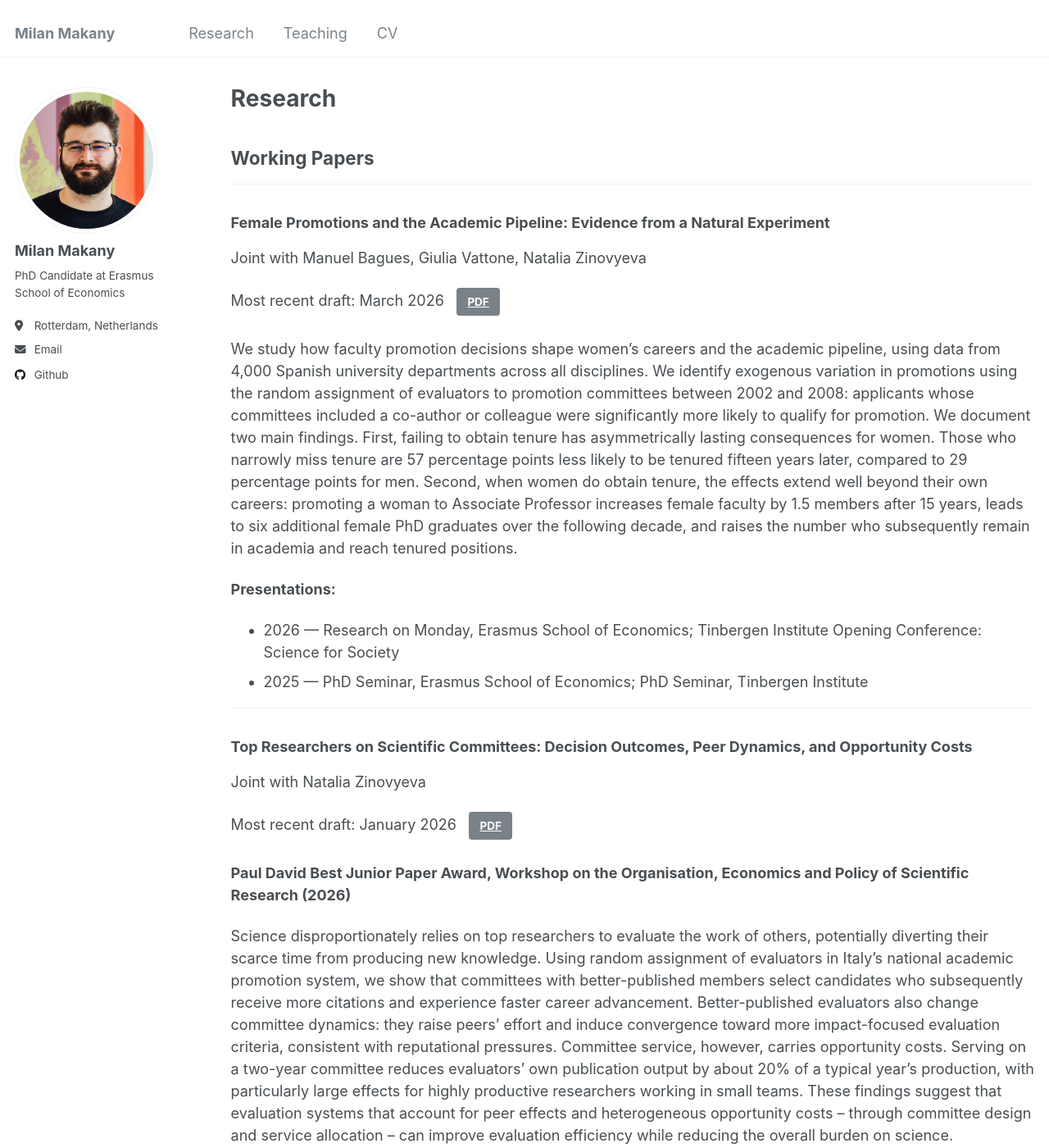
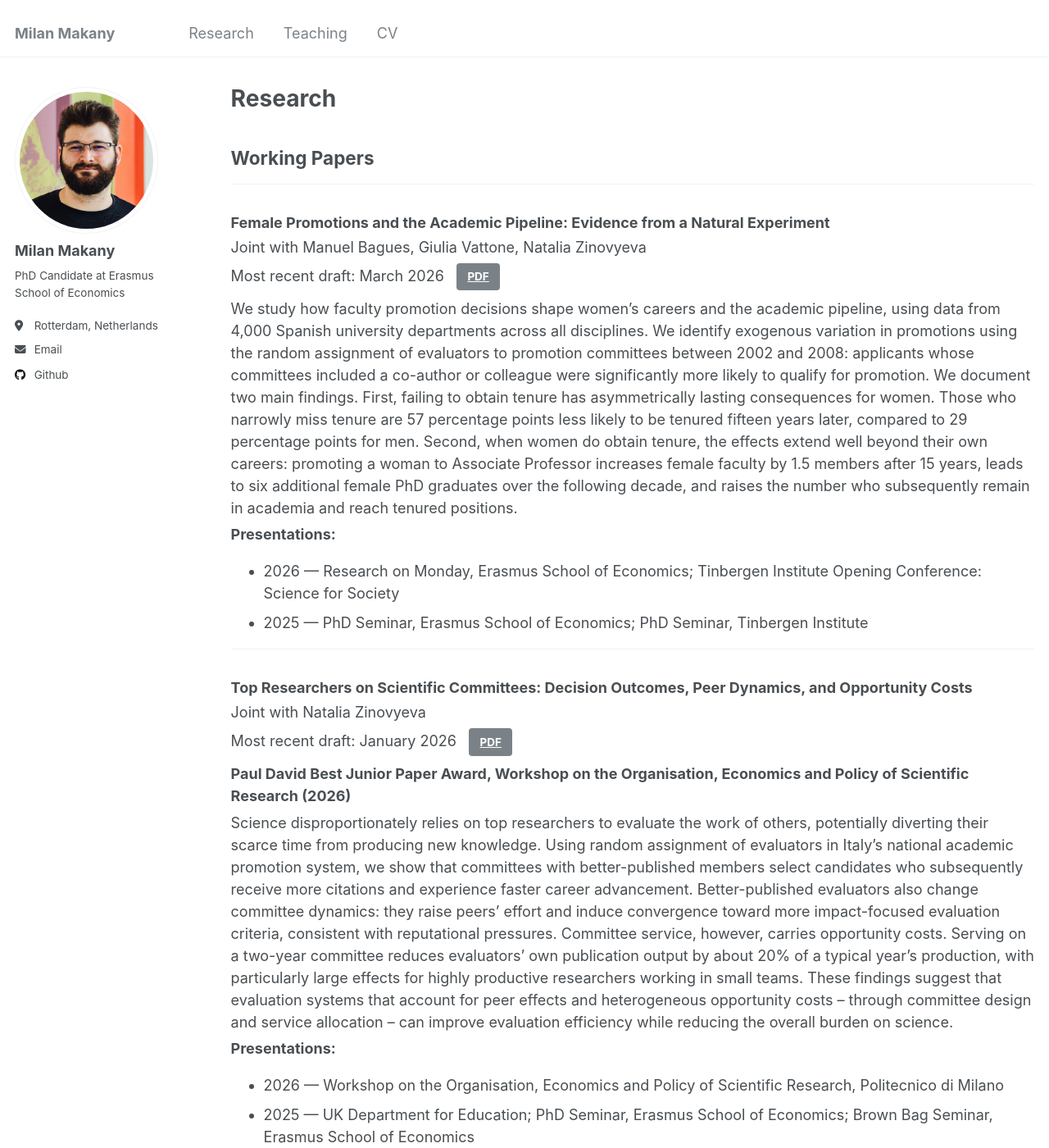
Before and after one commit to makany-milan/makany-milan.github.io, a Jekyll site: the page built from _pages/research.html, in a window 1280 px wide and 1400 px high. Shown: the whole window at 82% size. Built offline with Jekyll 4.4.1, drawn with Linux system fonts in a browser that asks for light colours; some of the changed text lies outside the part shown.

Commit message:
stylistic changes

```diff
--- a/_pages/research.html
+++ b/_pages/research.html
@@ -30,20 +30,16 @@ author_profile: true
         <p class="archive__item-meta">
           {% if post.date %}
             {% if post.category == 'preprint' %}
-              Most recent draft: {{ post.date | date: "%B %Y" }}
+              <span class="archive__item-date">Most recent draft: {{ post.date | date: "%B %Y" }}</span>
             {% elsif post.category == 'progress' %}
-              Expected: {{ post.date | date: "%Y" }}
+              <span class="archive__item-date">Expected: {{ post.date | date: "%Y" }}</span>
             {% elsif post.category == 'published' %}
-              {{ post.date | date: "%Y" }}
+              <span class="archive__item-date">{{ post.date | date: "%Y" }}</span>
             {% endif %}
           {% endif %}
 
           {% if post.paperurl %}
             <a href="{{ post.paperurl }}" class="btn btn--primary" style="margin-left: 10px;">PDF</a>
-          {% endif %}
-
-          {% if post.slidesurl %}
-            <a href="{{ post.slidesurl }}" class="btn btn--inverse" style="margin-left: 5px;">Slides</a>
           {% endif %}
         </p>
 
@@ -53,10 +49,10 @@ author_profile: true
           </p>
         {% endif %}
 
+
         {% if post.excerpt %}
           <p>{{ post.excerpt | markdownify | remove: '<p>' | remove: '</p>' }}</p>
         {% endif %}
-      </div>
 
       {% if post.talks and post.talks.size > 0 %}
         <p class="archive__item-presentations">
@@ -70,6 +66,8 @@ author_profile: true
         </ul>
       {% endif %}
 
+
+      </div>
       <hr />
     {% endfor %}
   {% endfor %}
--- a/assets/css/main.scss
+++ b/assets/css/main.scss
@@ -39,3 +39,13 @@
 @import "vendor/font-awesome/brands";
 @import "vendor/magnific-popup/magnific-popup";
 @import "print";
+
+.archive__item p {
+  margin-top: 0.3em;
+  margin-bottom: 0.3em;
+}
+
+.archive__item-abstract {
+  font-size: 0.92em;
+  line-height: 1.45;
+}
```
Also changed, not shown: _publications/networks.md (+1 -1 lines).
